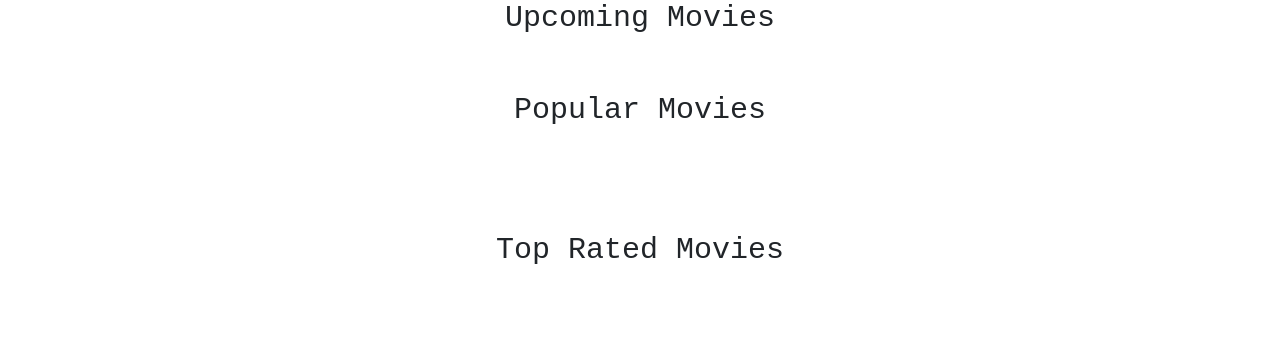
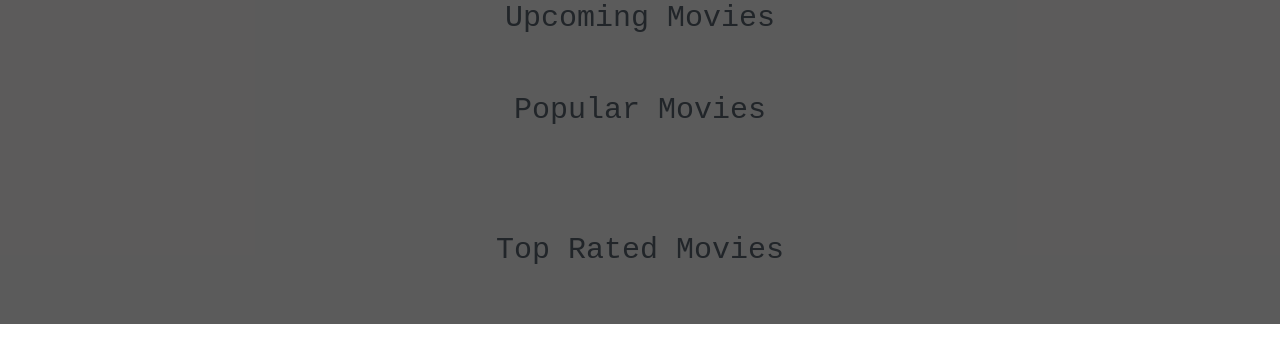
Before and after one commit to Muhammadsharifbek/npm-movie, a website built with Vite: page index.html in a window 1280 px wide. Built offline with nearby package versions, Linux system fonts and the light colour scheme; no server answers.

Commit message:
add background color

```diff
--- a/index.html
+++ b/index.html
@@ -8,6 +8,7 @@
     <title>npm test</title>
   </head>
   <body>
+    <div class="body_card">
       <h1 class="title">Upcoming Movies</h1>
       <div class="d-flex container flex-wrap justify-content-center gap-3" data-upcoming></div>
       <br />
@@ -15,16 +16,14 @@
       <h2 class="title">Popular Movies</h2>
       <br />
       <br />
-
       <div class="d-flex container flex-wrap justify-content-center gap-3" data-popular></div>
       <br />
       <br />
-
       <h2 class="title">Top Rated Movies</h2>
-
       <br />
       <br />
       <div class="d-flex container flex-wrap justify-content-center gap-3" data-rated></div>
+    </div>
     <script type="module" src="js/index.js"></script>
   </body>
 </html>
--- a/scss/main.scss
+++ b/scss/main.scss
@@ -1,3 +1,7 @@
+.body_card {
+  background-color: rgba(48, 47, 47, 0.788);
+}
+
 .title {
   display: flex;
   justify-content: center;
```
Lines whose indentation alone changed are shown as unchanged.
